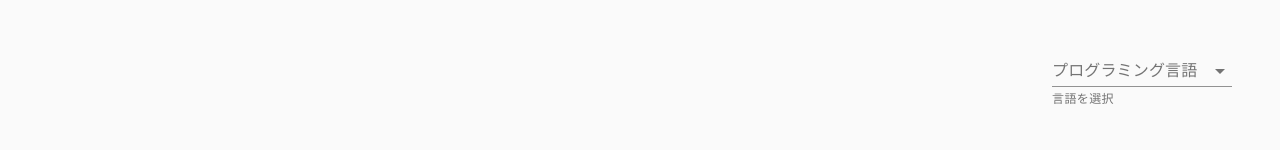
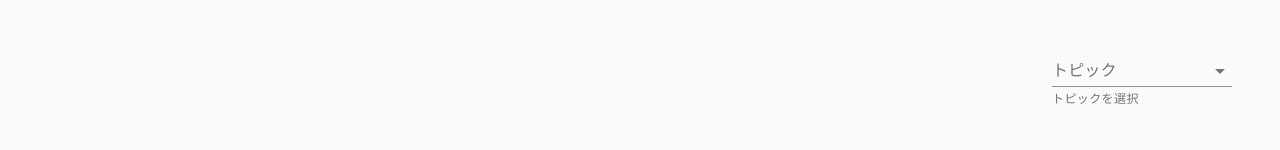
Before and after one commit to bpeldi2oerkd8/technical-article-checker, a React (Create React App) app: page /zenn in a window 1280 px wide. Shown: the part 148-298 px from the top of the page. Built offline with nearby package versions, Linux system fonts and the light colour scheme.

Commit message:
選択項目を言語からトピックに変更

```diff
--- a/src/common/Selector.tsx
+++ b/src/common/Selector.tsx
@@ -20,38 +20,47 @@ const useStyles = makeStyles((theme: Theme) =>
 );
 
 type Props = {
-  lang: string;
+  topic: string;
   handleChange: (event: React.ChangeEvent<{ value: unknown }>) => void;
 };
 
 const Selector: React.FunctionComponent<Props> = (props: Props) => {
   const classes = useStyles();
 
-  // 選択対象のプログラミング言語のリスト
-  const languages: string[] = ['Python', 'JavaScript'];
+  // 選択対象のトピックのリスト
+  const topics: string[] = [
+    'Python',
+    'JavaScript',
+    'TypeScript',
+    'PHP',
+    'Java',
+    'Docker',
+    'AWS',
+    'Go',
+    'Rust',
+    'Flutter',
+  ];
 
   return (
     <Box p={2} textAlign="right">
       <FormControl className={classes.formControl}>
-        <InputLabel id="language-select-helper-label">
-          プログラミング言語
-        </InputLabel>
+        <InputLabel id="topic-select-helper-label">トピック</InputLabel>
         <Select
-          labelId="language-select-helper-label"
-          id="language-select-helper"
-          value={props.lang}
+          labelId="topic-select-helper-label"
+          id="topic-select-helper"
+          value={props.topic}
           onChange={props.handleChange}
         >
           <MenuItem value="">
             <em>None</em>
           </MenuItem>
-          {languages.map((language: string) => (
-            <MenuItem value={language} key={language}>
-              {language}
+          {topics.map((topic: string) => (
+            <MenuItem value={topic} key={topic}>
+              {topic}
             </MenuItem>
           ))}
         </Select>
-        <FormHelperText>言語を選択</FormHelperText>
+        <FormHelperText>トピックを選択</FormHelperText>
       </FormControl>
     </Box>
   );
--- a/src/pages/Qiita.tsx
+++ b/src/pages/Qiita.tsx
@@ -135,11 +135,11 @@ const convertBody = (body: string) => {
 };
 
 const Qiita: React.FunctionComponent = () => {
-  const [lang, setLang] = React.useState('');
+  const [topic, setTopic] = React.useState('');
   const [articleData, setArticleData] = React.useState<ArticleData[]>([]);
 
   const handleChange = (event: React.ChangeEvent<{ value: unknown }>) => {
-    setLang(event.target.value as string);
+    setTopic(event.target.value as string);
   };
 
   React.useEffect(() => {
@@ -155,8 +155,8 @@ const Qiita: React.FunctionComponent = () => {
         '-' +
         oneWeekAgo.getDate();
 
-      const apiUrl = lang
-        ? baseApiUrl + '?query=tag%3A' + lang + '+updated%3A%3E' + from
+      const apiUrl = topic
+        ? baseApiUrl + '?query=tag%3A' + topic + '+updated%3A%3E' + from
         : baseApiUrl;
 
       const accessToken = process.env.REACT_APP_QIITA_ACCESS_TOKEN
@@ -167,14 +167,14 @@ const Qiita: React.FunctionComponent = () => {
       const aData = await getQiitaData(apiUrl, accessToken);
       setArticleData(aData as ArticleData[]);
     })();
-  }, [setArticleData, lang]);
+  }, [setArticleData, topic]);
 
   return (
     <Box>
       <Box textAlign="center">
         <h2>Qiita</h2>
       </Box>
-      <Selector lang={lang} handleChange={handleChange} />
+      <Selector topic={topic} handleChange={handleChange} />
       <ArticleList articleData={articleData} />
     </Box>
   );
--- a/src/pages/Zenn.tsx
+++ b/src/pages/Zenn.tsx
@@ -5,10 +5,10 @@ import Box from '@material-ui/core/Box';
 import type { ArticleData } from '../type/ArticleData';
 
 const Zenn: React.FunctionComponent = () => {
-  const [lang, setLang] = React.useState('');
+  const [topic, setTopic] = React.useState('');
 
   const handleChange = (event: React.ChangeEvent<{ value: unknown }>) => {
-    setLang(event.target.value as string);
+    setTopic(event.target.value as string);
   };
 
   const articleData: ArticleData[] = [];
@@ -19,7 +19,7 @@ const Zenn: React.FunctionComponent = () => {
         <h2>Zenn (Beta版)</h2>
         <p>Zennから公式のAPIが提供されていないため、Beta版</p>
       </Box>
-      <Selector lang={lang} handleChange={handleChange} />
+      <Selector topic={topic} handleChange={handleChange} />
       <ArticleList articleData={articleData} />
     </Box>
   );
```
